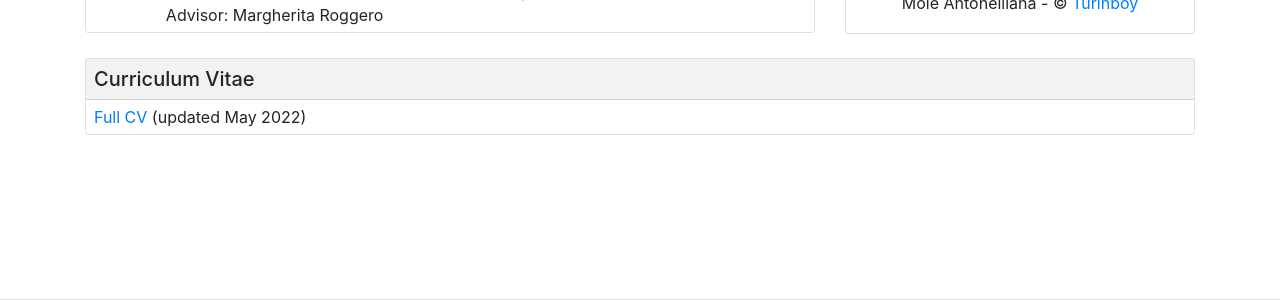
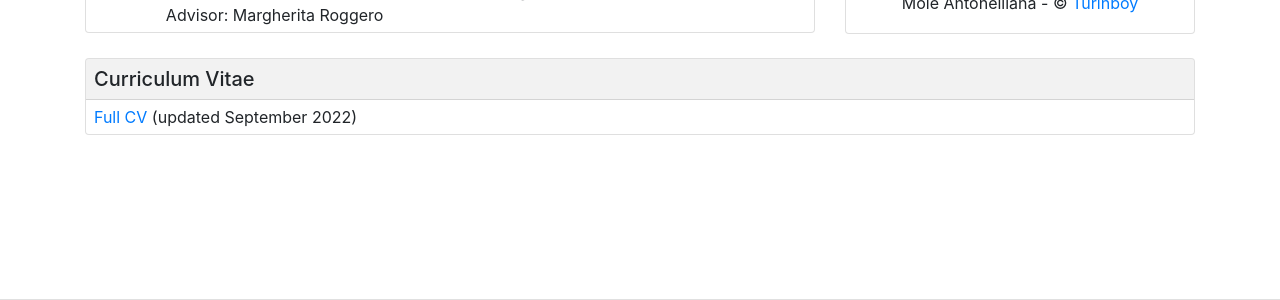
Before and after one commit to galettof/galettof.github.io, a Jekyll site: the page built from bio.html, in a window 1280 px wide. Shown: the part 552-852 px from the top of the page. Built offline with Jekyll 4.4.1, drawn with Linux system fonts in a browser that asks for light colours; nearby versions of some CDN libraries.

Commit message:
CV sep 2022

```diff
--- a/bio.html
+++ b/bio.html
@@ -83,7 +83,7 @@
       </div>
       <table class="table notop table-sm mb-0">
 	<tbody>
-	  <tr><td><a href="files/CV.pdf">Full CV</a> (updated May 2022)</td>
+	  <tr><td><a href="files/CV.pdf">Full CV</a> (updated September 2022)</td>
 	  </tr>
 	</tbody>
       </table>
```
Also changed, not shown: 1 other file.
